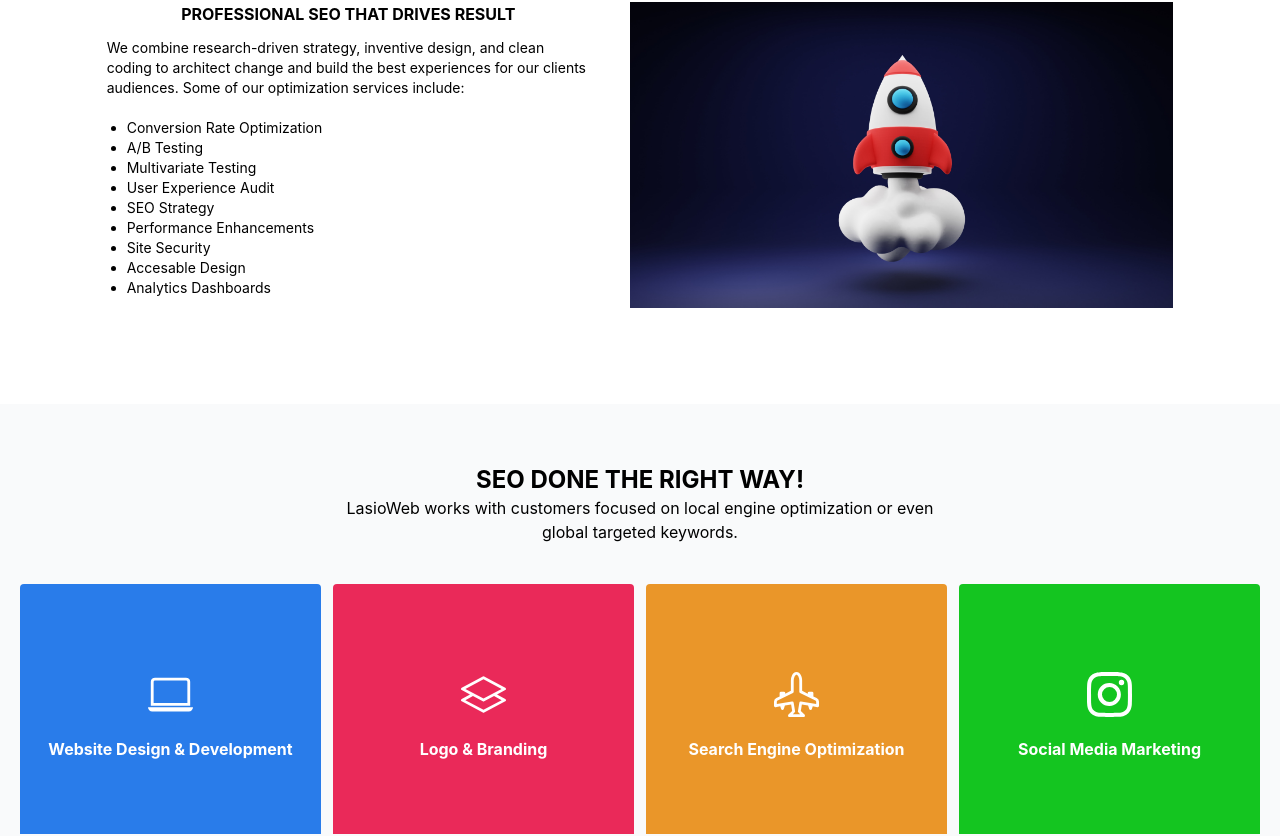
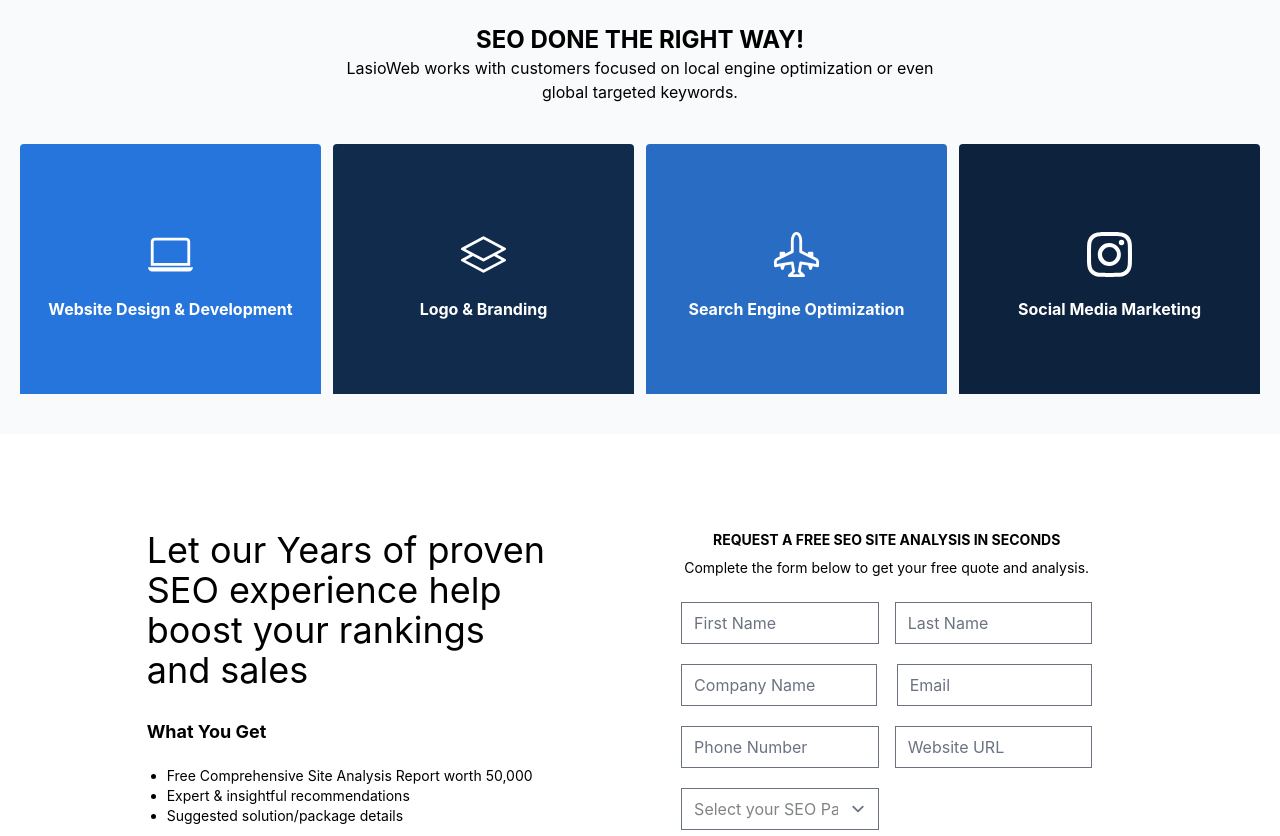
Before and after one commit to Doni6519/lasioweb-main, a Next.js app: page /services/search-engine-optimization in a window 1280 px wide. Shown: the part 808-1644 px from the top of the page. Built offline with nearby package versions, Linux system fonts and the light colour scheme.

Commit message:
20112023

```diff
--- a/app/about/page.jsx
+++ b/app/about/page.jsx
@@ -5,6 +5,13 @@ const page = () => {
     <div className="text-sm">
       <Nav color="text-white hover:text-blue-500"/>
       <div id="about_home" className="hero">
+      <Image
+          width={2000}
+          height={2000}
+          src="/assets/images/background-img/about-bg.png"
+          className="absolute block w-full h-full object-cover top-0 goback"
+          alt=""
+        />
         <div id="hero_text">
           <h1 className="font-bold uppercase">About us</h1>
           <p className="text-2xl mt-3">
@@ -71,7 +78,7 @@ const page = () => {
         </p>
         <p className="mt-3 font-bold uppercase">Welcome to LasioWeb!</p>
       </section>
-      <section className="bg-slate-50">
+      <section className="bg-slate-100">
         <div className="grid grid-cols-1 gap-0 md:grid-cols-2 vision_mission">
           <div className="bg-slate-200 h-85 img hidden md:block">
             <Image
--- a/app/page.jsx
+++ b/app/page.jsx
@@ -26,17 +26,18 @@ export default async function Home() {
       <Nav color="text-white hover:text-blue-500" />
       <div id="hero_home" className="hero">
         <Image
-          width={1000}
-          height={1000}
+          width={2000}
+          height={2000}
           src="/assets/images/background-img/home-bg.png"
-          className="absolute block w-full h-full object-cover "
+          className="absolute block w-full h-full object-cover top-0 goback"
           alt=""
         />
-        <div id="hero_text" className="absolute">
+        <div id="hero_text" className="relative z-100">
           <h1 className="font-bold text-4xl">We craft web experiences</h1>
           <p className="text-2xl mt-3">
             <span className="font-bold">that</span> thrives businesses
           </p>
+          <Link href="/request" className="flex flex-center gap-2 absolute ">
             <button
               type="button"
               class="bg-white hover:bg-blue-800 focus:ring-4 focus:outline-none focus:ring-blue-300 font-medium text-black font-bold mt-10 rounded-full text-sm px-8 py-4 text-center inline-flex items-center dark:bg-blue-600 dark:hover:bg-blue-700 dark:focus:ring-blue-800"
@@ -58,6 +59,7 @@ export default async function Home() {
                 />
               </svg>
             </button>
+          </Link>
         </div>
       </div>
 
@@ -145,7 +147,7 @@ export default async function Home() {
           </svg>
         </p>
         <div className="grid gap-3 grid-cols-1 md:grid-cols-2 lg:grid-cols-4 mt-10 text-center slide_on_hover">
-          <div className="slide_item">
+          <div className="slide_item rounded">
             <div
               id="more_services_1"
               className="items-center rounded text-white "
@@ -237,7 +239,7 @@ export default async function Home() {
             </div>
           </div>
 
-          <div className="slide_item">
+          <div className="slide_item rounded">
             <div
               id="more_services_2"
               className="items-center rounded text-white "
@@ -360,7 +362,7 @@ export default async function Home() {
             </div>
           </div>
 
-          <div className="slide_item">
+          <div className="slide_item rounded">
             <div
               id="more_services_3"
               className="items-center rounded text-white "
@@ -488,7 +490,7 @@ export default async function Home() {
             </div>
           </div>
 
-          <div className="slide_item">
+          <div className="slide_item rounded">
             <div
               id="more_services_4"
               className="items-center rounded text-white "
--- a/styles/globals.css
+++ b/styles/globals.css
@@ -8,10 +8,10 @@
 }
 :root {
     --hero_color: #fff;
-    --primary: #297CEA;
-    --secondary1: #EA2959;
-    --secondary2: #EA9629;
-    --secondary3: #14C520;
+    --primary: #2675dc;
+    --secondary1: #112b4d;
+    --secondary2: #296cc3;
+    --secondary3: #0d223c;
     --secondary4: #f1f4f1;
     --secondary5: #fffefe;
     --secondary6: #164e96f8;
@@ -23,7 +23,7 @@
 }
 
 body {
-    overflow-x: hidden;
+    overflow-x: hidden !important;
 }
 
 body, footer{
@@ -98,11 +98,11 @@ input:focus, textarea:focus{
 }
 
 .first_item_extra {
-    margin-top: 90vh;
+    margin-top: 35vh;
 }
 
 .first_item_hero {
-    margin-top: 100vh;
+    margin-top: 35vh;
 }
 
 .m_auto{
@@ -169,17 +169,8 @@ button[type="submit"]{
     z-index: -1;
     margin: 0;
 }
-#hero_home {
-    /* background-image: url("/assets/images/background-img/home-bg.png"); */
-    height: 100vh;
-    width: 100%;
-    background-repeat: no-repeat;
-    background-size: cover;
-    background-position: center;
-    top: 0;
-    position: absolute;
-    z-index: -1;
-    color: var(--hero_color);
+.goback{
+    z-index: -1000000 !important;
 }
 #web_home {
     background-image: url("/assets/images/background-img/web-dev-bg.jpg");
@@ -234,18 +225,6 @@ button[type="submit"]{
     color: var(--hero_color);
 }
 
-#about_home {
-    background-image: url("/assets/images/background-img/about-bg.png");
-    height: 100vh;
-    width: 100%;
-    background-repeat: no-repeat;
-    background-size: cover;
-    background-position: center right;
-    top: 0;
-    position: absolute;
-    z-index: -1;
-    color: var(--hero_color);
-}
 
 #seo_home {
     background-image: url("/assets/images/background-img/seo-bg.jpg");
```
Lines whose indentation alone changed are shown as unchanged.
